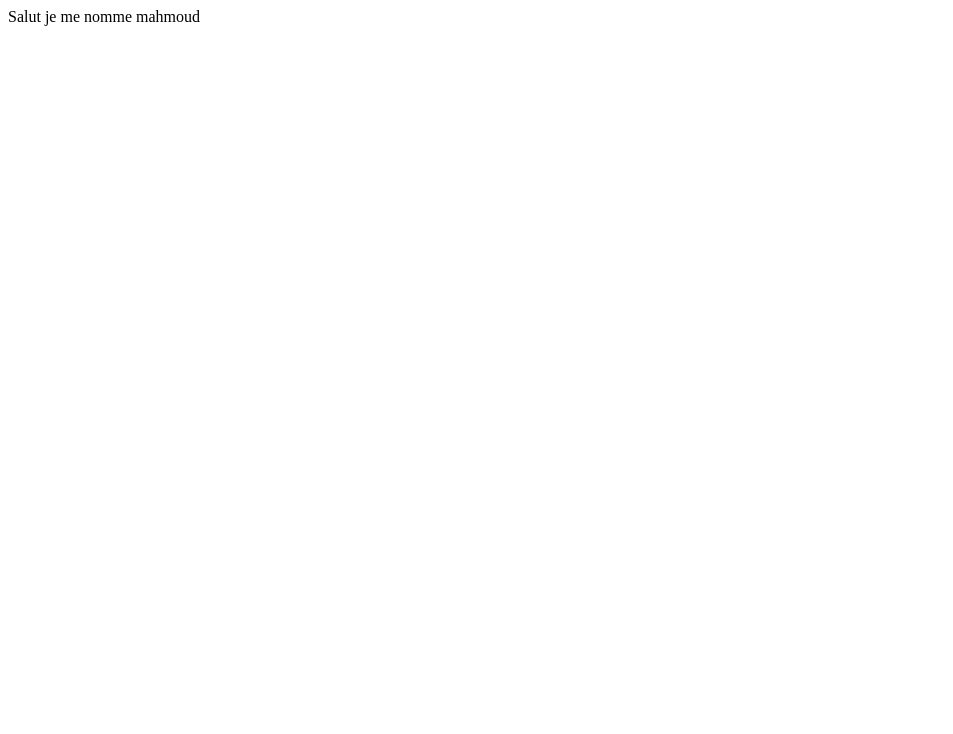
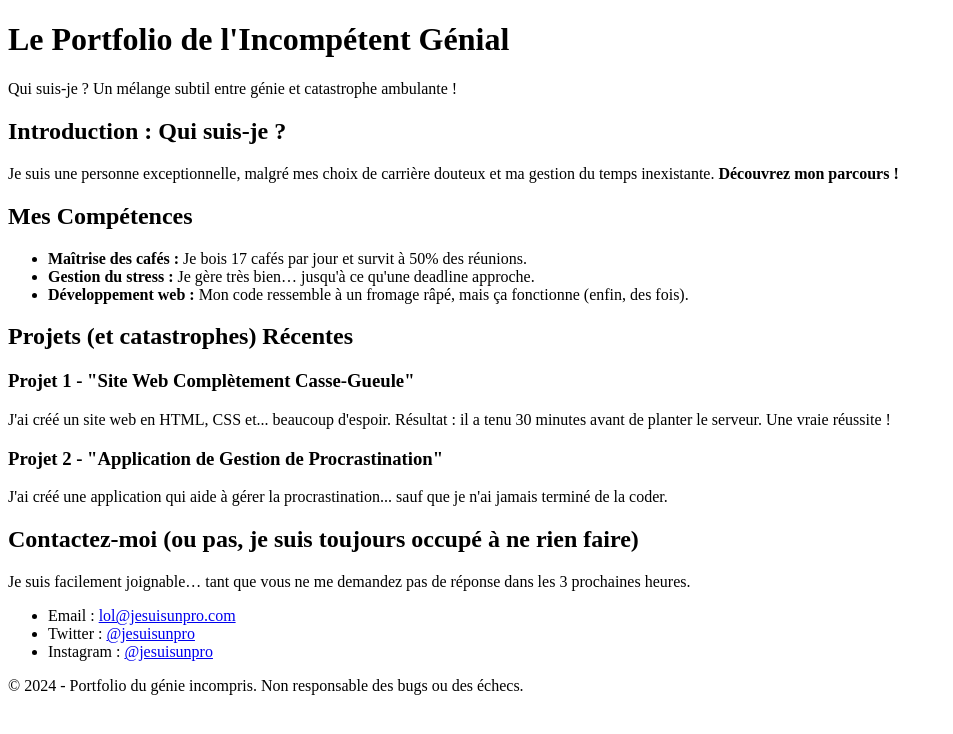
Before and after one commit to yvan-nedelec-etu/yvan-nedelec-etu.github.io, a plain HTML site: page index.html in a window 1280 px wide. Shown: the whole page, without its empty margins (0-953 px from the left). Drawn offline with Linux system fonts and the light colour scheme.

Commit message:
Update index.html

```diff
--- a/index.html
+++ b/index.html
@@ -1,4 +1,57 @@
-<html>
-<body>Salut je me nomme mahmoud</body>
+<!DOCTYPE html>
+<html lang="fr">
+<head>
+  <meta charset="UTF-8">
+  <meta name="viewport" content="width=device-width, initial-scale=1.0">
+  <title>Le Portfolio de l'Incompétent Génial</title>
+  <link rel="stylesheet" href="styles.css">
+</head>
+<body>
 
+  <header>
+    <h1>Le Portfolio de l'Incompétent Génial</h1>
+    <p>Qui suis-je ? Un mélange subtil entre génie et catastrophe ambulante !</p>
+  </header>
+
+  <section class="intro">
+    <h2>Introduction : Qui suis-je ?</h2>
+    <p>Je suis une personne exceptionnelle, malgré mes choix de carrière douteux et ma gestion du temps inexistante. <strong>Découvrez mon parcours !</strong></p>
+  </section>
+
+  <section class="skills">
+    <h2>Mes Compétences</h2>
+    <ul>
+      <li><strong>Maîtrise des cafés :</strong> Je bois 17 cafés par jour et survit à 50% des réunions.</li>
+      <li><strong>Gestion du stress :</strong> Je gère très bien… jusqu'à ce qu'une deadline approche.</li>
+      <li><strong>Développement web :</strong> Mon code ressemble à un fromage râpé, mais ça fonctionne (enfin, des fois).</li>
+    </ul>
+  </section>
+
+  <section class="projects">
+    <h2>Projets (et catastrophes) Récentes</h2>
+    <div class="project">
+      <h3>Projet 1 - "Site Web Complètement Casse-Gueule"</h3>
+      <p>J'ai créé un site web en HTML, CSS et... beaucoup d'espoir. Résultat : il a tenu 30 minutes avant de planter le serveur. Une vraie réussite !</p>
+    </div>
+    <div class="project">
+      <h3>Projet 2 - "Application de Gestion de Procrastination"</h3>
+      <p>J'ai créé une application qui aide à gérer la procrastination... sauf que je n'ai jamais terminé de la coder.</p>
+    </div>
+  </section>
+
+  <section class="contact">
+    <h2>Contactez-moi (ou pas, je suis toujours occupé à ne rien faire)</h2>
+    <p>Je suis facilement joignable… tant que vous ne me demandez pas de réponse dans les 3 prochaines heures.</p>
+    <ul>
+      <li>Email : <a href="mailto:lol@jesuisunpro.com">lol@jesuisunpro.com</a></li>
+      <li>Twitter : <a href="https://twitter.com/jesuisunpro" target="_blank">@jesuisunpro</a></li>
+      <li>Instagram : <a href="https://instagram.com/jesuisunpro" target="_blank">@jesuisunpro</a></li>
+    </ul>
+  </section>
+
+  <footer>
+    <p>© 2024 - Portfolio du génie incompris. Non responsable des bugs ou des échecs.</p>
+  </footer>
+
+</body>
 </html>
```
